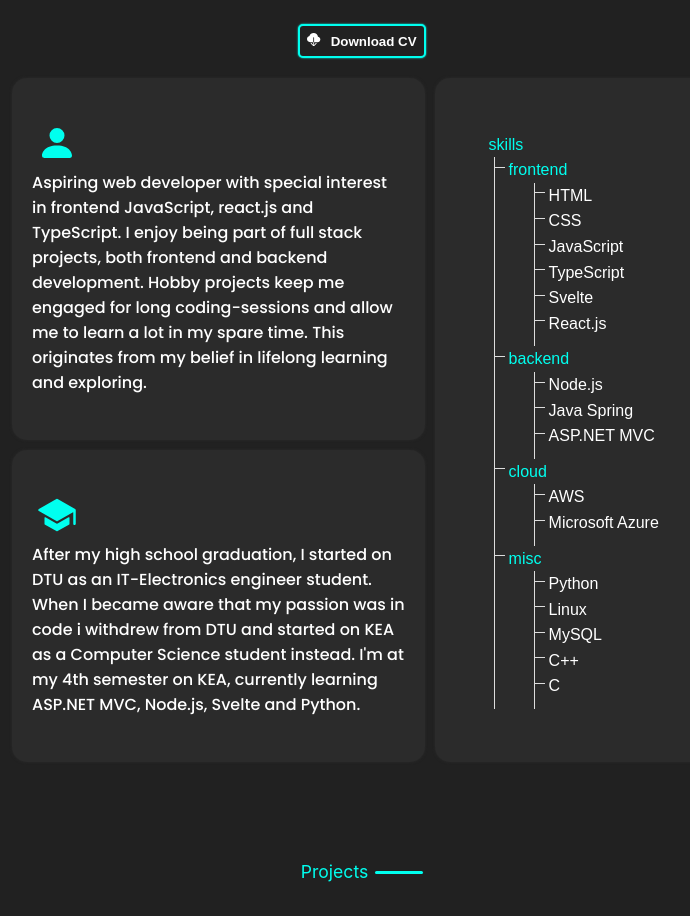
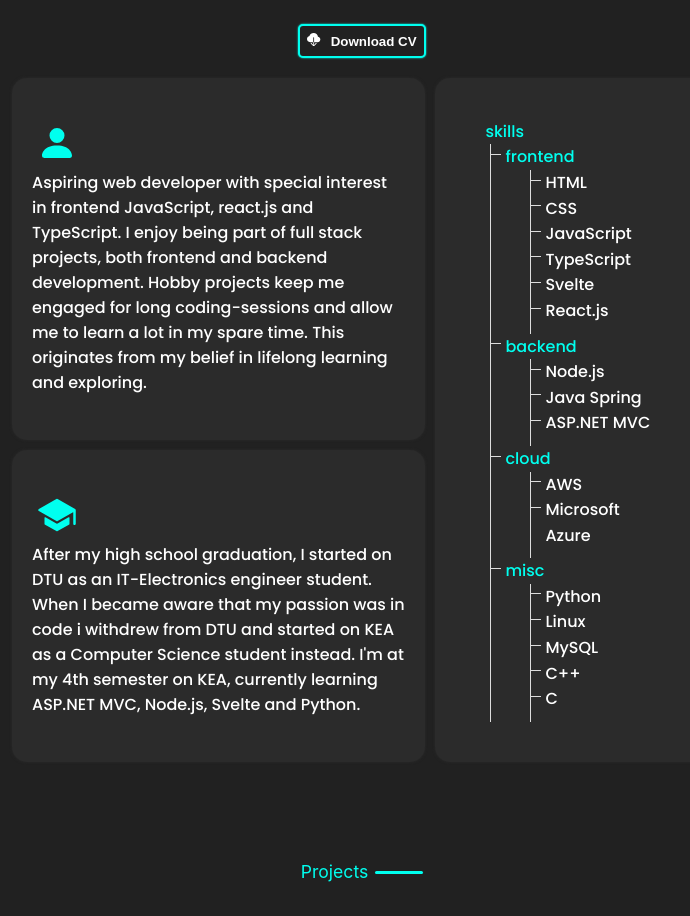
Before and after one commit to jonasegehrke/react-portfolio, a React (Create React App) app: page / in a window 1280 px wide. Shown: the part 1111-2027 px from the top of the page, without its empty margins (278-968 px from the left). Built offline with nearby package versions, Linux system fonts and the light colour scheme; a web font is replaced by a local one.

Commit message:
fixed skills height

```diff
--- a/src/App.css
+++ b/src/App.css
@@ -521,7 +521,6 @@ nav{
     margin: 0px 10px 10px 40px;
     list-style: none;
     line-height: 1.6em;
-    font-family: Arial;
 }
 
 .directory-item{
```
